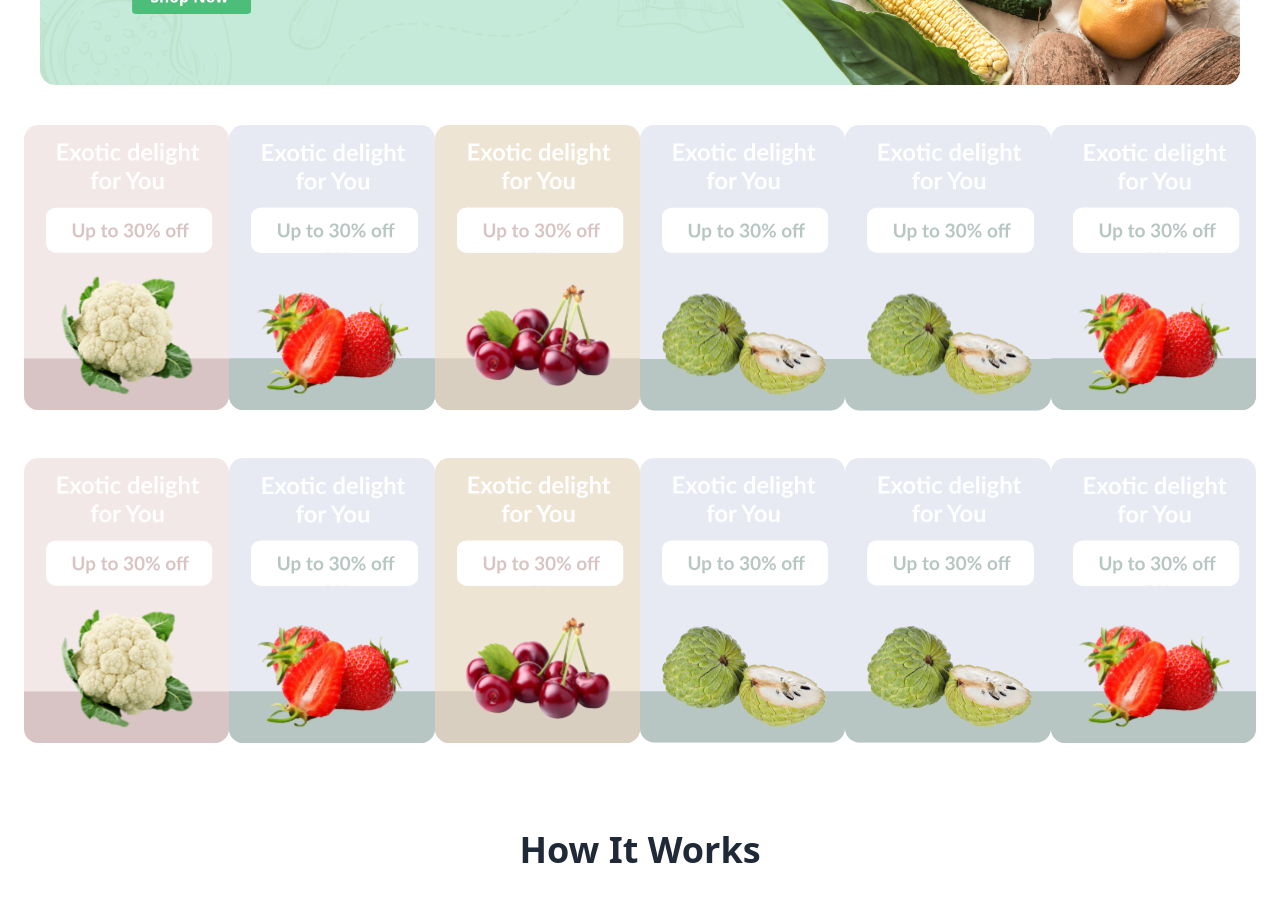
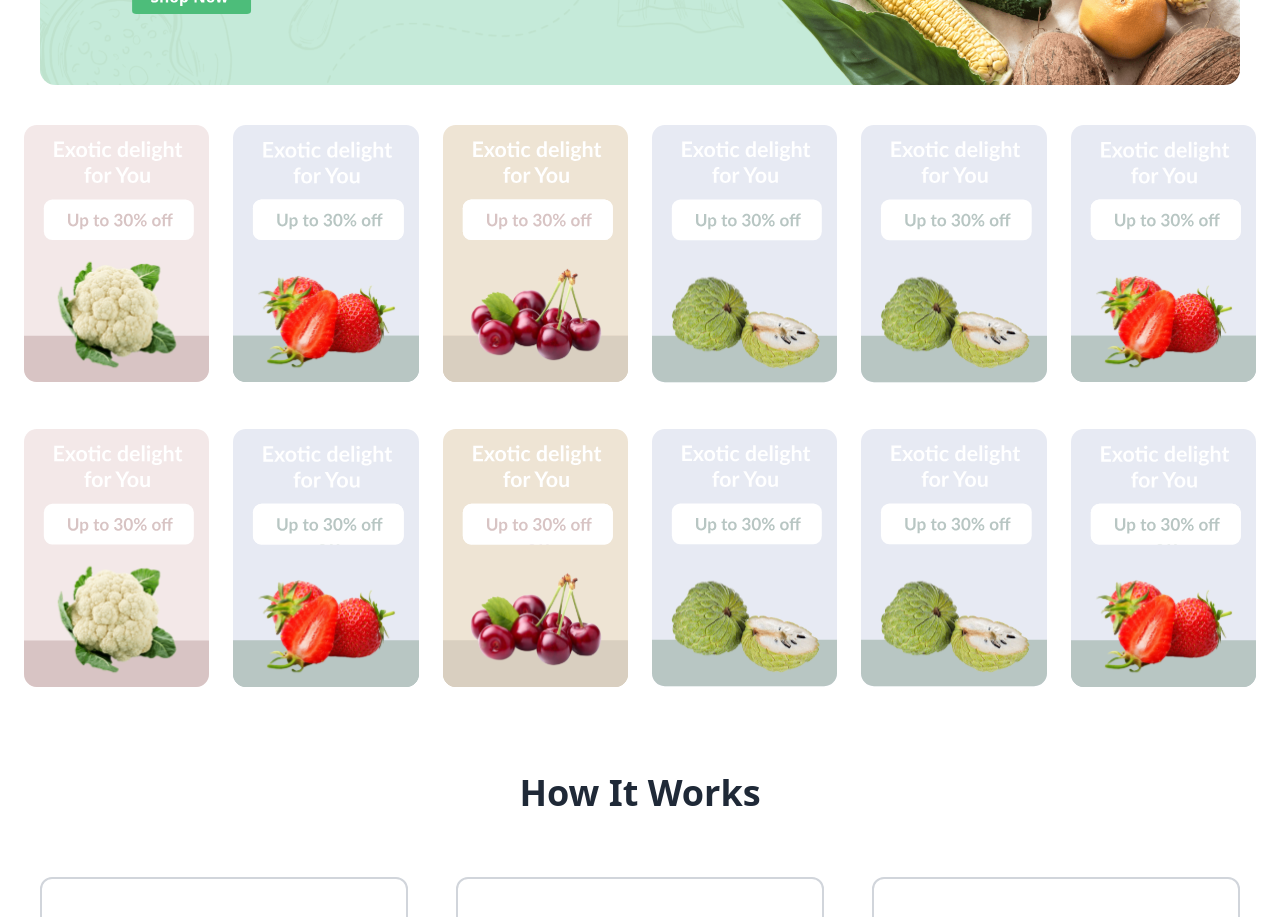
Before and after one commit to poonam-kumawat/zest-frontend, a React (Create React App) app: page / in a window 1280 px wide. Shown: the part 2020-2937 px from the top of the page. Built offline with nearby package versions, Linux system fonts and the light colour scheme.

Commit message:
added gap in grid

```diff
--- a/src/pages/HomePage.tsx
+++ b/src/pages/HomePage.tsx
@@ -96,7 +96,7 @@ const HomePage: React.FC = () => {
         </section>
 
         <section className='discount-list px-6'>
-          <div className='mt-10 grid grid-cols-6 grid-rows-auto justify-items-center'>
+          <div className='mt-10 grid grid-cols-6 gap-6 grid-rows-auto justify-items-center'>
             <img src='/assets/images/vcard1.svg' alt='vcard1' />
             <img src='/assets/images/vcard2.svg' alt='vcard2' />
             <img src='/assets/images/vcard3.svg' alt='vcard3' />
@@ -105,7 +105,7 @@ const HomePage: React.FC = () => {
             <img src='/assets/images/vcard2.svg' alt='vcard2' />
           </div>
 
-          <div className='mt-10 grid grid-cols-6 grid-rows-auto justify-items-center'>
+          <div className='mt-10 grid grid-cols-6 gap-6 grid-rows-auto justify-items-center'>
             <img src='/assets/images/vcard1.svg' alt='vcard1' />
             <img src='/assets/images/vcard2.svg' alt='vcard2' />
             <img src='/assets/images/vcard3.svg' alt='vcard3' />
```
